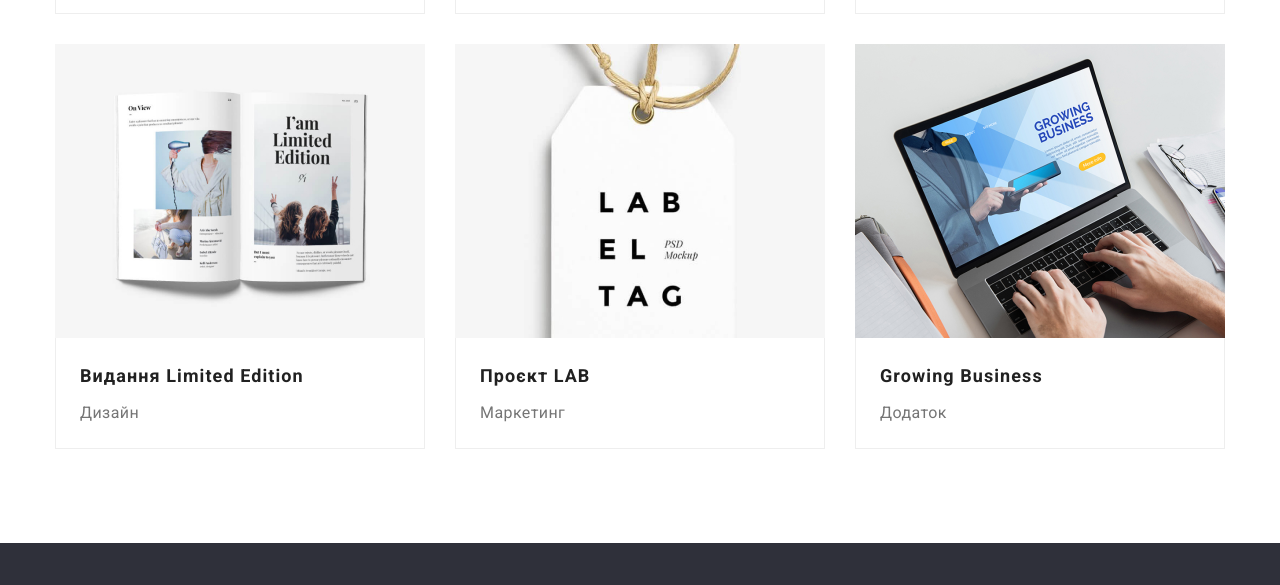
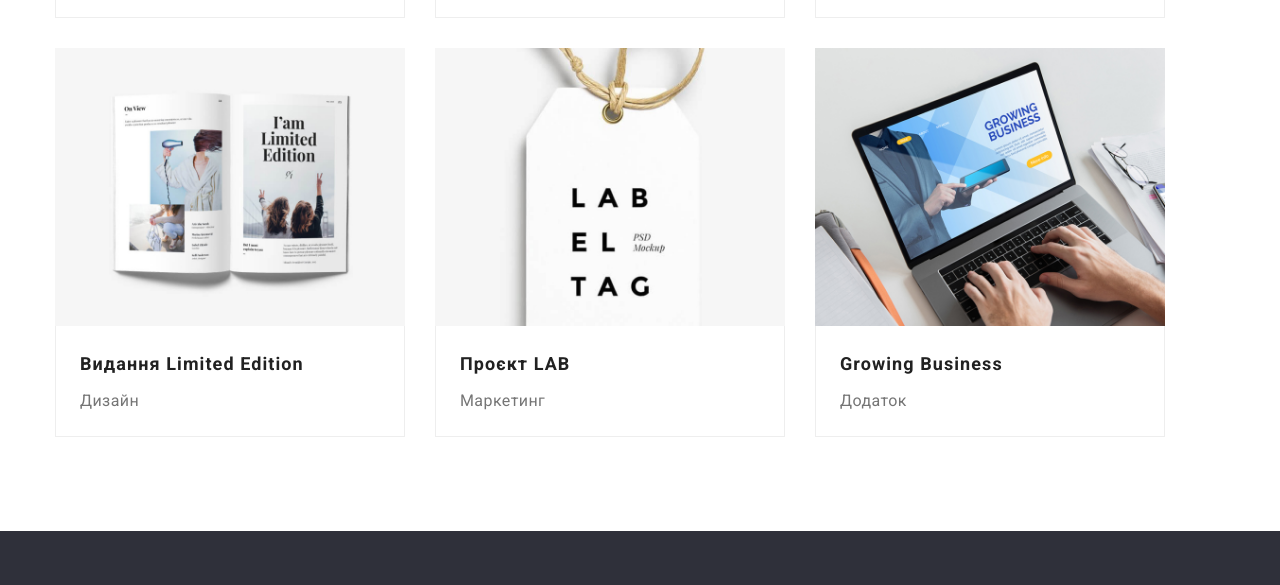
Before and after one commit to MaksTrit/goit-murkup-hw-03, a plain HTML site: page portfolio.html in a window 1280 px wide. Shown: the part 1089-1674 px from the top of the page. Drawn offline with nearby package versions, Linux system fonts and the light colour scheme.

Commit message:
Update styles.css

```diff
--- a/css/styles.css
+++ b/css/styles.css
@@ -376,7 +376,7 @@ button {
 }
 
 .projects-item {
-  flex-basis: calc((1170px-60px) / 3);
+  flex-basis: calc((100% - 60px*2)  /  3);
 }
 .progect-frame {
   border-left: 1px solid var(--projects-bg-color);
```
